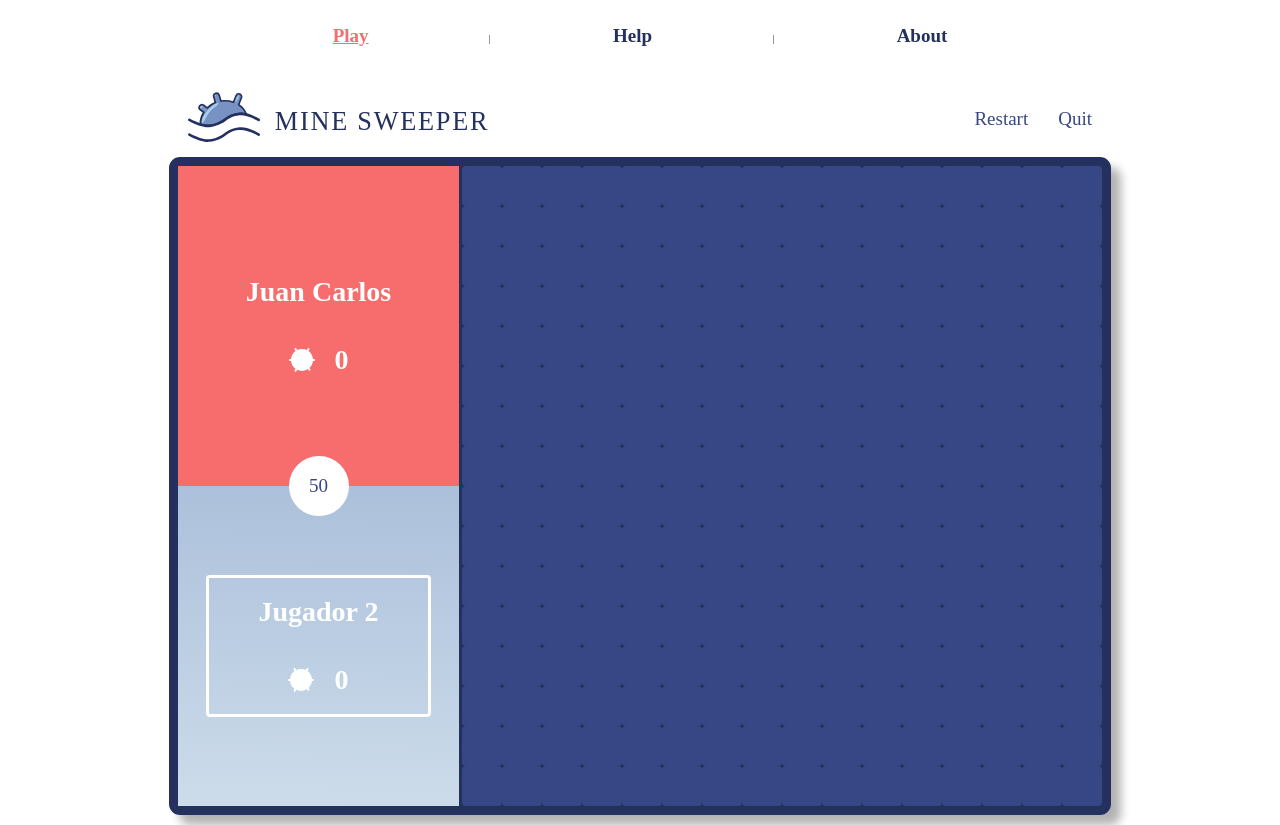
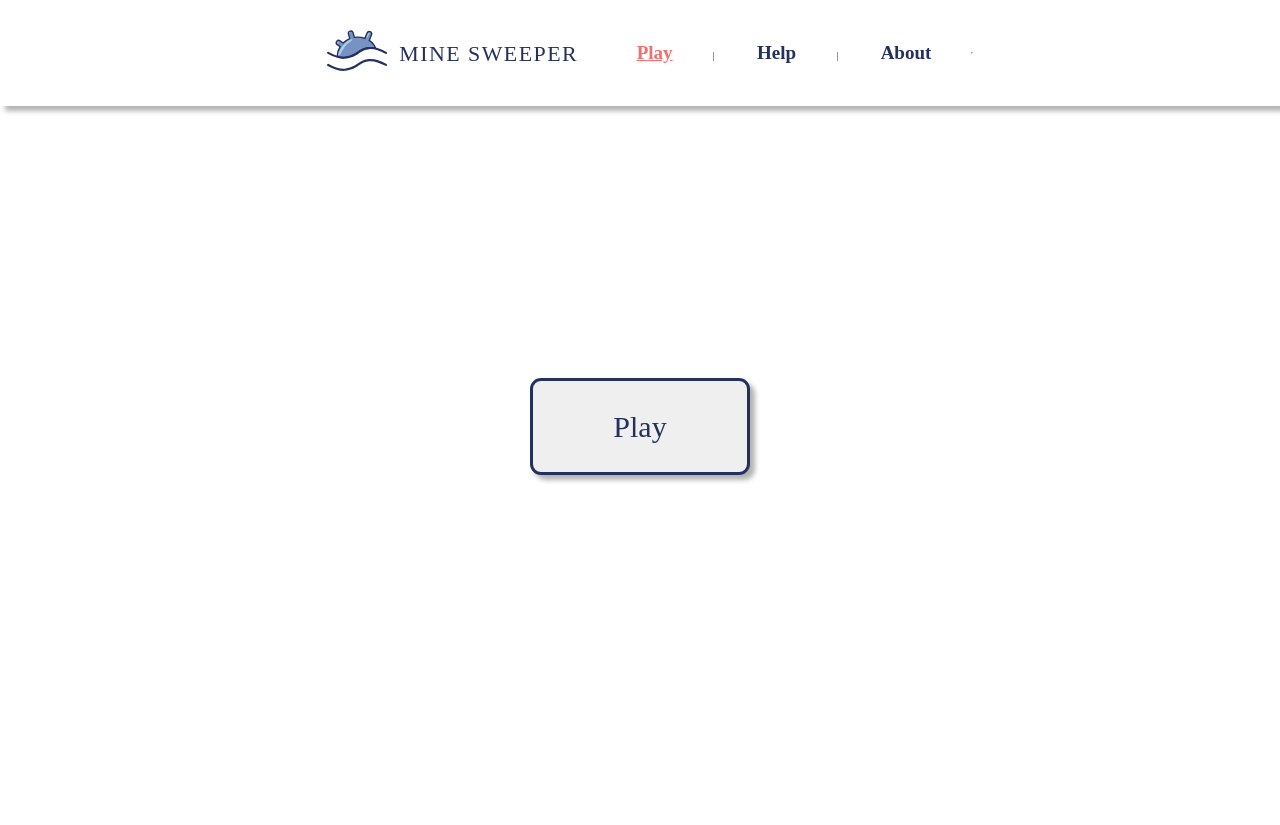
Before and after one commit to juancarloselorriaga/mine-sweeper-2-player, a Vue app in the folder mine-sweeper/: page / in a window 1280 px wide. After the commit the page ends 800 px from the top, so only its background shows below. Built offline with nearby package versions, Linux system fonts and the light colour scheme.

Commit message:
onboarding ready

```diff
--- a/mine-sweeper/src/App.vue
+++ b/mine-sweeper/src/App.vue
@@ -1,11 +1,17 @@
 <template>
   <div id="app">
     <div id="nav">
+      <div class="game__menu">
+      <div class="head__logo">
+        <img class="head__logo-img" src="@/assets/Logo2.svg" alt="mine-sweeper-logo">
+      </div>
+      </div>
       <div class="nav__item-wrapper">
-        <router-link to="/">Play</router-link>|
-        <router-link to="/help">Help</router-link>|
-        <router-link to="/about">About</router-link>
+        <router-link class="link" to="/">Play</router-link>|
+        <router-link class="link" to="/help">Help</router-link>|
+        <router-link class="link" to="/about">About</router-link>
       </div>
+      <hr>
     </div>
     <router-view/>
   </div>
@@ -25,7 +31,6 @@ html {
 }
 
 #app {
-  padding: 1rem;
   text-align: center;
   color: #f76c6c;
   box-sizing: border-box;
@@ -37,22 +42,40 @@ html {
 }
 #nav {
   padding: 1rem;
+  display: flex;
+  justify-content: center;
+  align-items: center;
+  box-shadow: 5px 5px 5px 0px rgba(0,0,0,0.3);
 }
 
-#nav a {
+.link{
   font-weight: bold;
   color: #24305e;
   text-decoration: none;
-  margin: 12rem;
+  margin: 4rem;
   font-size: 1.9rem;
 }
 
-#nav a.router-link-exact-active {
+.link.router-link-exact-active{
   color: #f76c6c;
   text-decoration: underline;
 }
 
 .nav__item-wrapper {
-  margin-bottom: 2rem;
+  display:inline-block;
+}
+
+.game__menu {
+  display: inline-block;
+  padding: 1rem;
+  margin: 1rem;
+}
+
+.head__logo {
+  width: 25rem;
+}
+
+.head__logo-img {
+  width: 100%;
 }
 </style>
--- a/mine-sweeper/src/components/Game.vue
+++ b/mine-sweeper/src/components/Game.vue
@@ -1,9 +1,6 @@
 <template>
   <section id="game" class="game">
     <div class="game__menu">
-      <div class="head__logo">
-        <img class="head__logo-img" src="@/assets/Logo2.svg" alt="mine-sweeper-logo">
-      </div>
       <div class="game__menu-wrapper">
         <label class="game__menu-item">Restart</label>
         <label class="game__menu-item">Quit</label>
@@ -58,7 +55,7 @@ export default {
 
 .game__menu {
   display: flex;
-  justify-content: space-between;
+  justify-content: flex-end;
   align-items: center;
   padding: 1rem;
   min-width: 92.4rem;
--- /dev/null
+++ b/mine-sweeper/src/components/PlayStep1.vue
@@ -0,0 +1,54 @@
+<template>
+  <div class="container">
+    <button class="play-btn"
+    @click="btnClicked"
+    >Play</button>
+  </div>
+</template>
+
+<script>
+export default {
+  name: 'PlayStep1',
+  methods: {
+    btnClicked(){
+      this.$emit('playBtnClicked')
+    }
+  }
+}
+</script>
+
+<style scoped>
+
+.container{
+  height: 80vh;
+  width: 90%;
+  position: relative;
+}
+
+.play-btn{
+  padding: 2rem 8rem;
+  font-weight: bold;
+  font-size: 3rem;
+  color: #24305e;
+  font-family: "Now";
+  font-weight: 400;
+  line-height: 1.7;
+  border-radius: 1.1rem;
+  border: 0.3rem #24305E solid;
+  box-shadow: 5px 5px 5px 0px rgba(0,0,0,0.3);
+  transition: all 0.3s ease-in;
+}
+
+.play-btn:hover{
+  border: 0.3rem #F76C6C solid;
+  color: #F76C6C;
+}
+
+.play-btn:active{
+  box-shadow: 2px 2px 2px 0px rgba(0,0,0,0.3);
+  background-color: #24305E;
+  color: white;
+  border: 0.3rem white solid;
+}
+
+</style>
--- /dev/null
+++ b/mine-sweeper/src/components/PlayStep2.vue
@@ -0,0 +1,153 @@
+<template>
+  <div class="container">
+    <div class="wrapper">
+      <span class="label">Player's 1 name</span>
+      <span v-if="p1 !== ''" class="label label--red">{{p1}}</span>
+      <input v-if="p1 == ''" type="text" class="input" @keyup.enter="addPlayer1" v-model="player1" autofocus>
+      <span v-if="p1 == ''" class="instructions-lbl">Hit enter to assign player</span>
+    </div>
+    <div class="wrapper">
+      <span class="label">Player's 2 name</span>
+      <span v-if="p2 !== ''" class="label label--red">{{p2}}</span>
+      <input v-if="p2 == ''" type="text" class="input" @keyup.enter="addPlayer2" v-model="player2">
+      <span v-if="p2 == ''" class="instructions-lbl">Hit enter to assign player</span>
+    </div>
+
+
+
+    <div class="label-wrapper">
+      <button class="play-btn"
+      @click="startGameReq"
+      v-if="p1 !== '' && p2 !== '' "
+      >Start game</button>
+    </div>
+  </div>
+</template>
+
+<script>
+import { mapState, mapMutations } from "vuex";
+
+export default {
+  name: "PlayStep2",
+  data() {
+    return {
+      player1: '',
+      player2: ''
+    };
+  },
+  computed: {
+    ...mapState(["p1", "p2"])
+  },
+  methods: {
+    ...mapMutations(['assignPlayer1', 'assignPlayer2', 'startGame' ]),
+    addPlayer1() {
+      if (this.player1) {
+        this.assignPlayer1(this.player1);
+        this.player1 = "";
+      }
+    },
+    addPlayer2() {
+      if (this.player2) {
+        this.assignPlayer2(this.player2);
+        this.player2 = "";
+      }
+    },
+    startGameReq(){
+      this.$emit('startGameBtnClicked')
+    }
+  }
+};
+</script>
+
+<style scoped>
+h2{
+  text-align: start;
+  font-size: 3rem;
+  color: #24305e;
+  font-family: "Now";
+  font-weight: 400;
+  line-height: 1.7;
+  margin-bottom: 2rem;
+}
+
+.container {
+  height: 80vh;
+  width: 90%;
+}
+
+.label,
+.input {
+  font-size: 2rem;
+  color: #24305e;
+  font-family: "Now";
+  font-weight: 400;
+  line-height: 1.7;
+}
+
+.label {
+  display: block;
+  width: 45rem;
+  text-align: start;
+  margin-bottom: 1rem;
+}
+
+.label--red {
+  color: #f76c6c;
+}
+
+.input {
+  padding: 1rem 2rem;
+  border-radius: 1.1rem;
+  border: 0.3rem #24305e solid;
+  box-shadow: 5px 5px 5px 0px rgba(0, 0, 0, 0.3);
+  transition: all 0.3s ease-in;
+}
+
+.input:focus {
+  border-color: #f76c6c;
+}
+
+.wrapper {
+  display: flex;
+  flex-direction: column;
+}
+
+.instructions-lbl {
+  margin-top: 1rem;
+  margin-bottom: 3rem;
+  font-size: 1.5rem;
+  color: rgba(34, 38, 41, 0.5);
+  text-align: start;
+}
+
+.label-wrapper {
+  margin-top: 3rem;
+}
+
+.play-btn {
+  margin-top: 3rem;
+  padding: 1rem 4rem;
+  font-weight: bold;
+  font-size: 2rem;
+  color: #24305e;
+  font-family: "Now";
+  font-weight: 400;
+  line-height: 1.7;
+  border-radius: 1.1rem;
+  border: 0.3rem #24305e solid;
+  box-shadow: 5px 5px 5px 0px rgba(0, 0, 0, 0.3);
+  transition: all 0.3s ease-in;
+}
+
+.play-btn:hover {
+  border: 0.3rem #f76c6c solid;
+  color: #f76c6c;
+}
+
+.play-btn:active {
+  box-shadow: 2px 2px 2px 0px rgba(0, 0, 0, 0.3);
+  background-color: #24305e;
+  color: white;
+  border: 0.3rem white solid;
+}
+</style>
--- a/mine-sweeper/src/components/Score.vue
+++ b/mine-sweeper/src/components/Score.vue
@@ -18,6 +18,7 @@
 <script>
 import TotalCount from "@/components/TotalCount.vue";
 import Player from "@/components/Player.vue";
+import {mapState, mapMutations} from 'vuex'
 
 export default {
   name: "Score",
@@ -35,13 +36,13 @@ export default {
       pendingMines: 50, //Arreglar hardcodeo con props
       players: [
         {
-          name: "Juan Carlos", //HARDCODED
+          name: '',
           isActive: false,
           background: "firstPlayer",
           mineCount: 0
         },
         {
-          name: "Jugador 2", //HARDCODED
+          name: '',
           isActive: true,
           background: "secondPlayer",
           mineCount: 0
@@ -50,6 +51,7 @@ export default {
     };
   },
   computed: {
+    ...mapState(['p1', 'p2']),
     playerToggle() {
       this.players[0].isActive = this.next;
       this.players[1].isActive = !this.next;
@@ -70,6 +72,10 @@ export default {
         return "draw";
       }
     }
+  },
+  mounted() {
+    this.players[0].name = this.p1;
+    this.players[1].name = this.p2;
   }
 };
 </script>
--- a/mine-sweeper/src/store.js
+++ b/mine-sweeper/src/store.js
@@ -5,10 +5,20 @@ Vue.use(Vuex)
 
 export default new Vuex.Store({
   state: {
-
+    p1: '',
+    p2: '',
+    gameStatus: false
   },
   mutations: {
-
+    assignPlayer1 (state, player1) {
+      return state.p1 = player1;
+    },
+    assignPlayer2 (state, player2) {
+      return state.p2 = player2;
+    },
+    startGame(state){
+      return state.gameStatus = true
+    }
   },
   actions: {
 
--- a/mine-sweeper/src/views/Home.vue
+++ b/mine-sweeper/src/views/Home.vue
@@ -1,16 +1,56 @@
 <template>
   <div class="home">
-    <Game></Game>
+    <PlayStep1 v-if="this.showPlayBtn" @playBtnClicked="playBtnClicked"></PlayStep1>
+    <PlayStep2 v-if="this.showPlyrs" @startGameBtnClicked="startGameBtnClicked"></PlayStep2>
+    <Game v-if="showGame"></Game>
   </div>
 </template>
 
 <script>
 import Game from "@/components/Game.vue";
+import PlayStep1 from "@/components/PlayStep1.vue";
+import PlayStep2 from "@/components/PlayStep2.vue";
+import {mapState, mapMutations} from 'vuex'
 
 export default {
   name: "home",
   components: {
-    Game
-  }
+    Game,
+    PlayStep1,
+    PlayStep2
+  },
+  data() {
+    return{
+      showPlayBtn: true,
+      showPlyrs: false,
+      showGame: false
+    }
+  },
+  methods: {
+    ...mapMutations([ 'assignPlayer1', 'assignPlayer2' ]),
+    playBtnClicked(){
+      this.showPlayBtn = false;
+      this.showPlyrs = true;
+    },
+    startGame(){
+      if(this.gameStatus){
+        this.showPlyrs = false;
+        this.showGame = true;
+        return this.showGame;
+    }
+    },
+    startGameBtnClicked(){
+      this.showPlyrs = false;
+      this.showGame = true;
+      return this.showGame
+    }
+  },
+  computed: {
+    ...mapState(['gameStatus'])
+    }
 };
 </script>
+
+<style scoped>
+
+</style>
```
Also changed, not shown: 1 other file (tests, documents, lock files or other folders).
